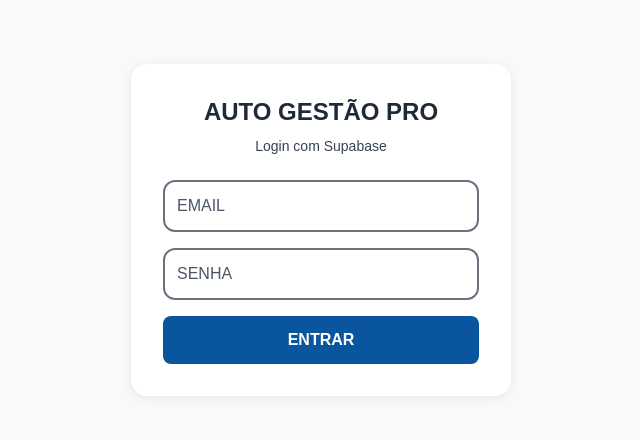
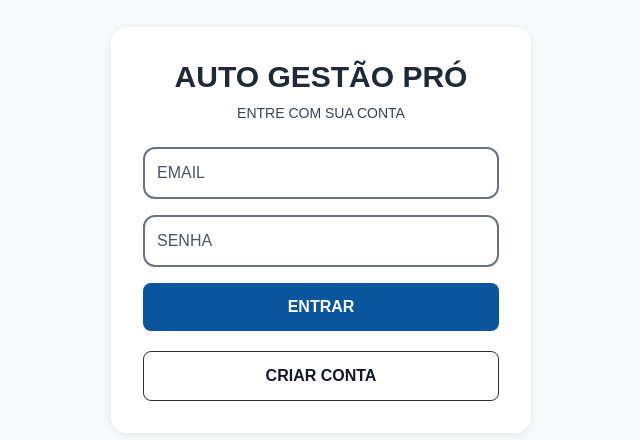
Before and after one commit to alanrms81-wq/auto-gestao-pro, a Next.js app: page /login in a window 1280 px wide. Shown: the part 170-610 px from the top of the page, without its empty margins (319-959 px from the left). Built offline with nearby package versions, Linux system fonts and the light colour scheme; no server answers.

Commit message:
login preparado para email via url

```diff
--- a/app/login/page.tsx
+++ b/app/login/page.tsx
@@ -1,17 +1,33 @@
 "use client";
 
-import { useState } from "react";
-import { useRouter } from "next/navigation";
+import { FormEvent, Suspense, useEffect, useState } from "react";
+import { useRouter, useSearchParams } from "next/navigation";
 import { supabase } from "@/lib/supabase";
 
 export default function LoginPage() {
+  return (
+    <Suspense fallback={<div className="p-6">CARREGANDO...</div>}>
+      <LoginPageContent />
+    </Suspense>
+  );
+}
+
+function LoginPageContent() {
   const router = useRouter();
+  const searchParams = useSearchParams();
 
   const [email, setEmail] = useState("");
   const [senha, setSenha] = useState("");
   const [loading, setLoading] = useState(false);
 
-  async function fazerLogin(e: React.FormEvent) {
+  useEffect(() => {
+    const emailParam = searchParams.get("email") || "";
+    if (emailParam) {
+      setEmail(emailParam);
+    }
+  }, [searchParams]);
+
+  async function fazerLogin(e: FormEvent<HTMLFormElement>) {
     e.preventDefault();
     setLoading(true);
 
@@ -37,12 +53,13 @@
 
   return (
     <div className="min-h-screen flex items-center justify-center bg-[#F8F9FA] px-4">
-      <div className="bg-white p-8 rounded-2xl shadow w-full max-w-[380px]">
-        <h1 className="text-2xl font-black text-center mb-2 text-[#0A569E]">
-          AUTO GESTÃO PRO
+      <div className="bg-white p-8 rounded-2xl shadow w-full max-w-[420px]">
+        <h1 className="text-3xl font-black text-center mb-2 text-[#0A569E]">
+          AUTO GESTÃO PRÓ
         </h1>
+
         <p className="text-sm text-center text-[#6C757D] mb-6">
-          Login com Supabase
+          ENTRE COM SUA CONTA
         </p>
 
         <form onSubmit={fazerLogin} className="space-y-4">
@@ -72,6 +89,16 @@
             {loading ? "ENTRANDO..." : "ENTRAR"}
           </button>
         </form>
+
+        <div className="mt-5 flex flex-col gap-3">
+          <button
+            type="button"
+            onClick={() => router.push("/registro")}
+            className="border border-[#2F2F2F] text-[#1F1F1F] w-full p-3 rounded-lg font-semibold bg-white"
+          >
+            CRIAR CONTA
+          </button>
+        </div>
       </div>
     </div>
   );
```
